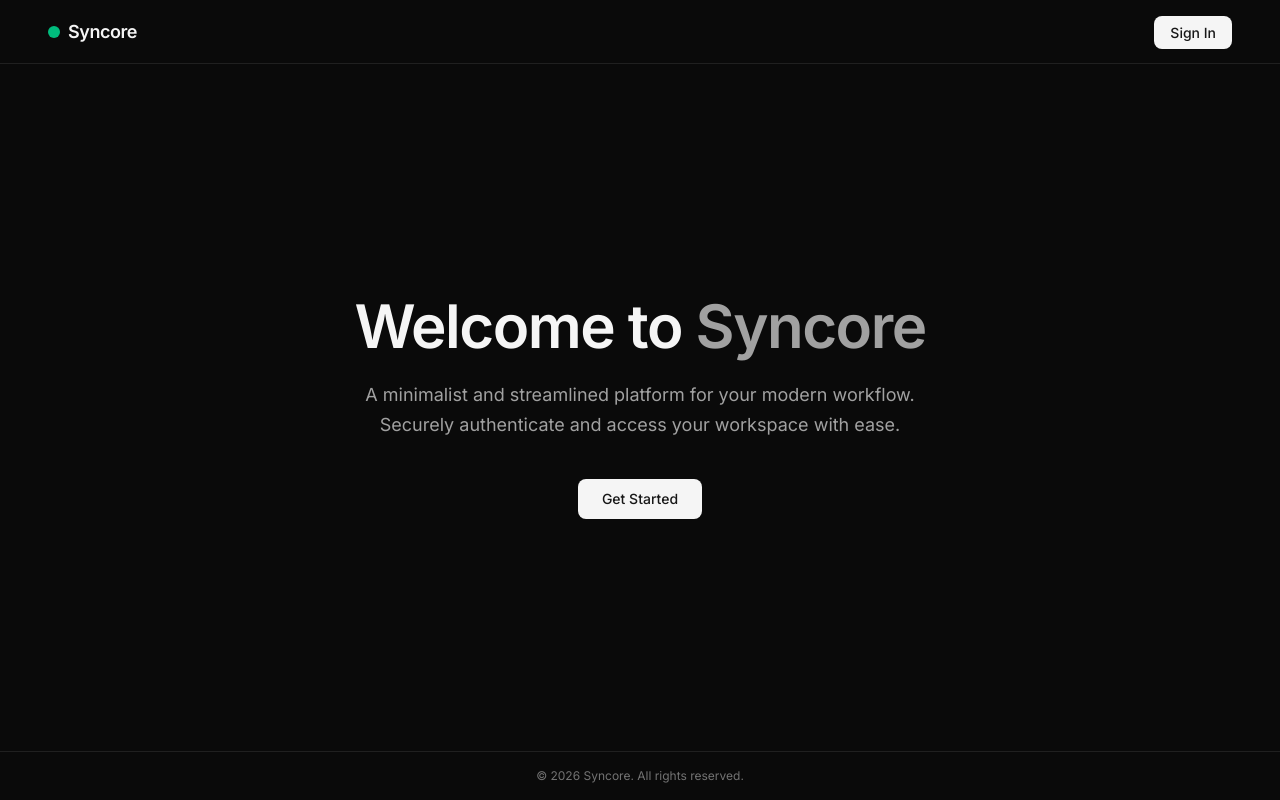
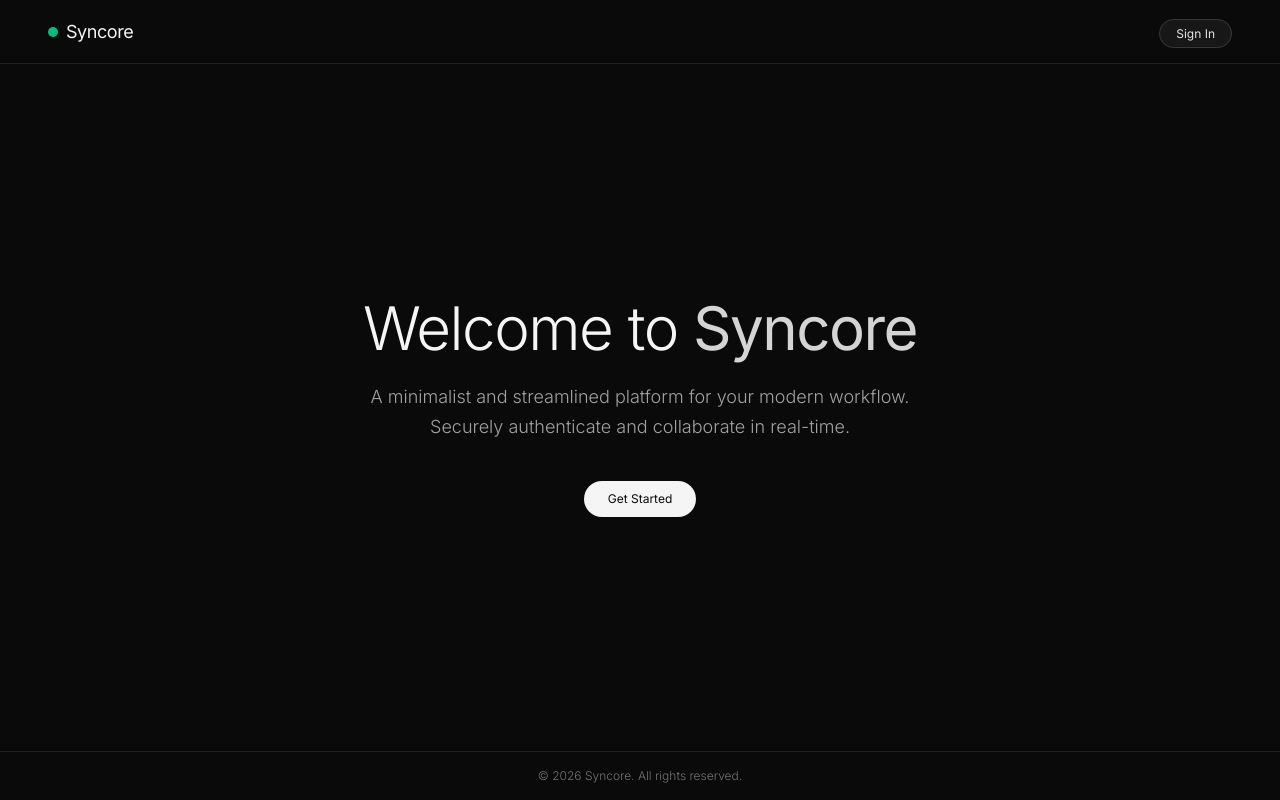
Before and after one commit to ayaanshilledar/syncore, a Next.js app in the folder syncore/: page / in a window 1280 px wide. Built offline with nearby package versions, Linux system fonts and the light colour scheme; no server answers.

Commit message:
style: update home page typography to clean font weights 300 and 400

```diff
--- a/syncore/app/page.tsx
+++ b/syncore/app/page.tsx
@@ -5,26 +5,25 @@ export default async function HomePage() {
   const session = await auth();
 
   return (
-    <div className="flex min-h-screen flex-col bg-neutral-950 text-neutral-100 selection:bg-neutral-800">
-
+    <div className="flex min-h-screen flex-col bg-neutral-950 text-neutral-100 selection:bg-neutral-800 font-normal">
       <header className="flex h-16 w-full items-center justify-between border-b border-neutral-800/80 px-6 sm:px-12">
         <div className="flex items-center gap-2">
-          <span className="h-3 w-3 rounded-full bg-emerald-500" />
-          <span className="text-lg font-semibold tracking-tight">Syncore</span>
+          <span className="h-2.5 w-2.5 rounded-full bg-emerald-500" />
+          <span className="text-lg font-normal tracking-tight">Syncore</span>
         </div>
 
         <nav>
           {session?.user ? (
             <Link
               href="/dashboard"
-              className="rounded-lg bg-neutral-100 px-4 py-2 text-sm font-medium text-neutral-900 transition-colors hover:bg-neutral-200"
+              className="rounded-full border border-neutral-700/80 bg-neutral-900 px-4 py-1.5 text-xs font-normal text-neutral-200 transition-colors hover:bg-neutral-800 hover:text-white"
             >
               Go to Dashboard
             </Link>
           ) : (
             <Link
               href="/login"
-              className="rounded-lg bg-neutral-100 px-4 py-2 text-sm font-medium text-neutral-900 transition-colors hover:bg-neutral-200"
+              className="rounded-full border border-neutral-700/80 bg-neutral-900 px-4 py-1.5 text-xs font-normal text-neutral-200 transition-colors hover:bg-neutral-800 hover:text-white"
             >
               Sign In
             </Link>
@@ -32,29 +31,29 @@ export default async function HomePage() {
         </nav>
       </header>
 
-      {/* Hero Section */}
+      {/* Hero Section with font-weight 300 / 400 */}
       <main className="flex flex-1 flex-col items-center justify-center px-6 py-20 text-center sm:px-12">
         <div className="max-w-2xl space-y-6">
-          <h1 className="text-4xl font-semibold tracking-tight sm:text-6xl text-neutral-100">
-            Welcome to <span className="text-neutral-400">Syncore</span>
+          <h1 className="text-4xl font-light tracking-tight sm:text-6xl text-neutral-100">
+            Welcome to <span className="font-normal text-neutral-300">Syncore</span>
           </h1>
 
-          <p className="text-base sm:text-lg text-neutral-400 max-w-xl mx-auto leading-relaxed">
-            A minimalist and streamlined platform for your modern workflow. Securely authenticate and access your workspace with ease.
+          <p className="text-base sm:text-lg font-light text-neutral-400 max-w-xl mx-auto leading-relaxed">
+            A minimalist and streamlined platform for your modern workflow. Securely authenticate and collaborate in real-time.
           </p>
 
           <div className="flex flex-wrap items-center justify-center gap-4 pt-4">
             {session?.user ? (
               <Link
                 href="/dashboard"
-                className="rounded-lg bg-neutral-100 px-6 py-2.5 text-sm font-medium text-neutral-900 transition hover:bg-neutral-200"
+                className="rounded-full bg-neutral-100 px-6 py-2.5 text-xs font-normal text-neutral-950 transition hover:bg-white"
               >
                 Open Dashboard
               </Link>
             ) : (
               <Link
                 href="/login"
-                className="rounded-lg bg-neutral-100 px-6 py-2.5 text-sm font-medium text-neutral-900 transition hover:bg-neutral-200"
+                className="rounded-full bg-neutral-100 px-6 py-2.5 text-xs font-normal text-neutral-950 transition hover:bg-white"
               >
                 Get Started
               </Link>
@@ -64,7 +63,7 @@ export default async function HomePage() {
       </main>
 
       {/* Footer */}
-      <footer className="border-t border-neutral-800/80 px-6 py-4 text-center text-xs text-neutral-500 sm:px-12">
+      <footer className="border-t border-neutral-800/80 px-6 py-4 text-center text-xs font-light text-neutral-500 sm:px-12">
         &copy; {new Date().getFullYear()} Syncore. All rights reserved.
       </footer>
     </div>
```
